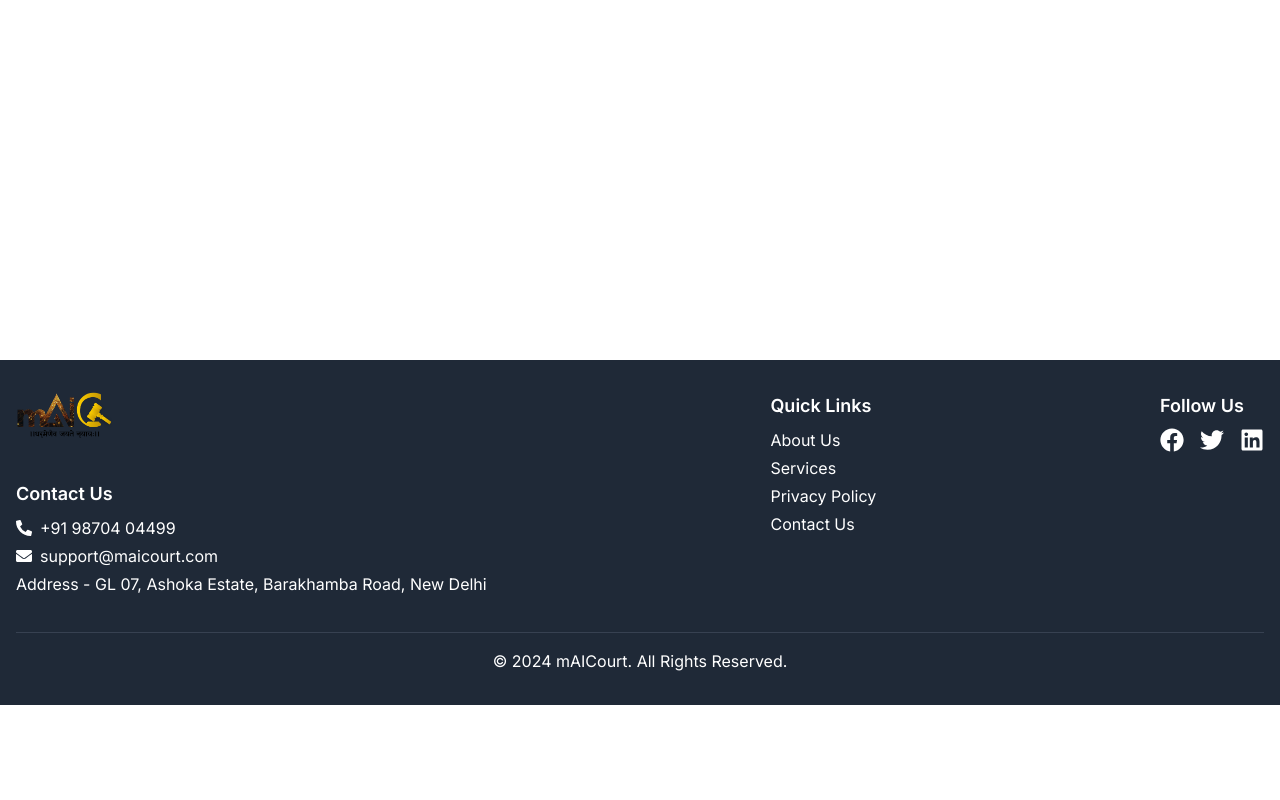
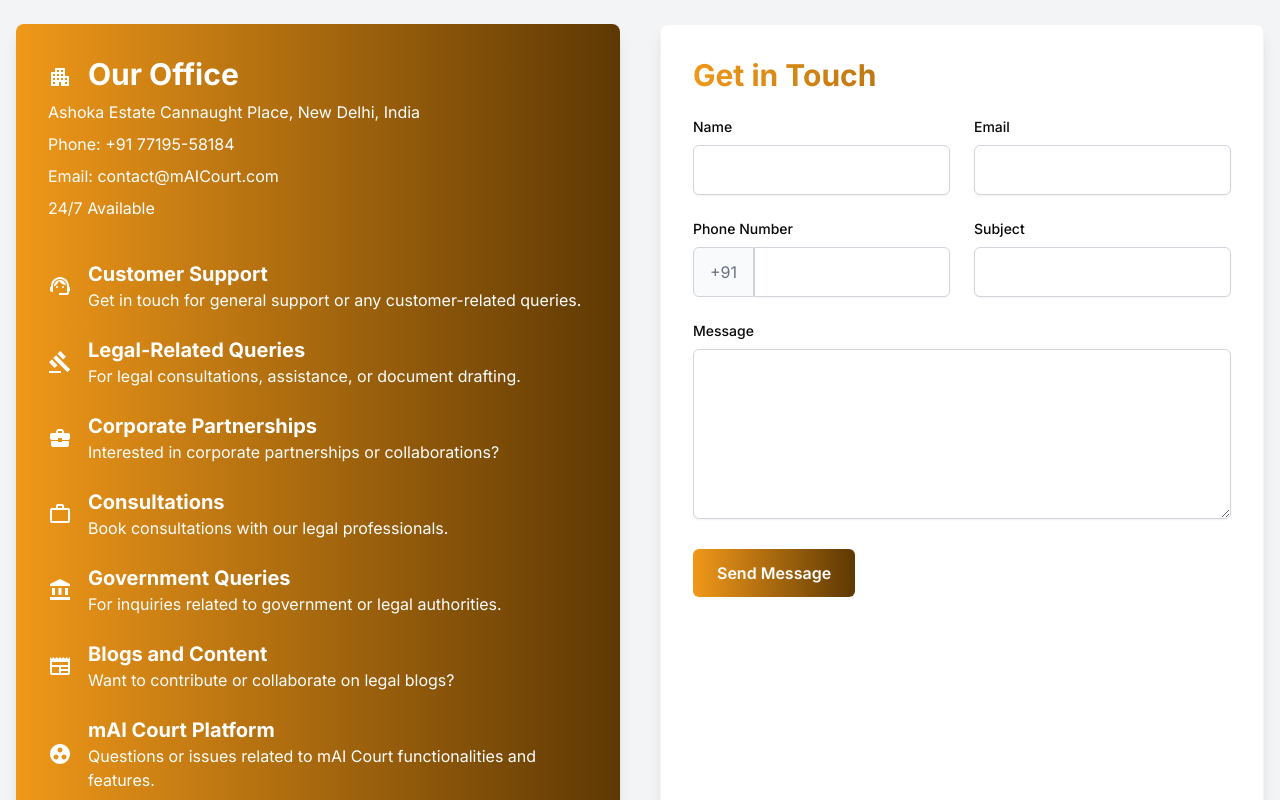
Before and after one commit to idcindia/mAI-Court, a Next.js app: page /contact in a window 1280 px wide. Before the commit this address had no page. Shown: the part 440-1240 px from the top of the page. Before the commit the page ends 1145 px from the top, so only its background shows below. Built offline with nearby package versions, Linux system fonts and the light colour scheme.

Commit message:
contact page full complete

```diff
--- a/src/app/about/Cardmission.js
+++ b/src/app/about/Cardmission.js
@@ -1,21 +1,16 @@
-
-
-const Cardmission =()=>{
-    return(
-        <div>
-
-        <div className="mx-12">
-        <div className="flex flex-col items-center lg:gap-10 lg:flex-row justify-between">
-            <div className="lg:my-24 flex lg:w-[40%]  flex-col lg:gap-5 gap-4 ">
-              <div className="flex items-center justify-center">
-              <h1 className="bg-gradient-to-r from-[#f89b1a]  to-[#af6907] bg-clip-text text-4xl font-semibold text-transparent lg:w-[70%] ">
+const Cardmission = () => {
+  return (
+    <div className="mx-12 py-16">
+      <div className="flex flex-col lg:flex-row lg:justify-between items-start gap-12 lg:gap-20">
+        {/* Mission Section */}
+        <div className="lg:w-1/2 space-y-6">
+          <h1 className="bg-gradient-to-r from-[#f89b1a] to-[#834e04] bg-clip-text text-4xl font-semibold text-transparent text-left">
             Our Mission
           </h1>
-              </div>
-              <h2 className="  bg-gradient-to-r from-[#F09819]  to-[#7e5b2b] bg-clip-text text-xl font-bold text-transparent">
+          <h2 className="bg-gradient-to-r from-[#F09819] to-[#7e5b2b] bg-clip-text text-xl font-bold text-transparent text-left">
             Justice prevails through righteousness alone.
           </h2>
-              <p className="text-base font-medium text-richblack-300 lg:w-[95%] text-left pl-10">
+          <p className="text-base font-medium text-richblack-300 text-left leading-relaxed lg:min-h-[200px]">
             Guided by this principle, our mission is to make justice accessible
             for everyone by providing affordable legal awareness and leveraging
             technology to empower individuals and communities. We are committed
@@ -25,30 +20,28 @@
             you at every stage of your legal journey, fostering a fair and just society for all.
           </p>
         </div>
-            <div className="lg:my-24 pt-5 flex lg:w-[40%] flex-col lg:gap-5 gap-4">
-            <div className="flex items-center justify-center">
-              <h1 className="bg-gradient-to-r from-[#f89b1a]  to-[#af6907] bg-clip-text text-4xl font-semibold text-transparent lg:w-[70%] ">
-                Our Vission
+
+        {/* Vision Section */}
+        <div className="lg:w-1/2 space-y-6">
+          <h1 className="bg-gradient-to-r from-[#f89b1a] to-[#834e04] bg-clip-text text-4xl font-semibold text-transparent text-left">
+            Our Vision
           </h1>
-              </div>
-              <h2 className="  bg-gradient-to-r from-[#F09819]  to-[#7e5b2b] bg-clip-text text-xl font-bold text-transparent">
+          <h2 className="bg-gradient-to-r from-[#F09819] to-[#7e5b2b] bg-clip-text text-xl font-bold text-transparent text-left">
             Justice prevails through righteousness alone.
           </h2>
-              <p className="text-base font-medium text-richblack-300 lg:w-[95%] text-left pl-10">
+          <p className="text-base font-medium text-richblack-300 text-left leading-relaxed lg:min-h-[200px]">
             Our vision is to create a world where every individual, regardless of their
             background, is empowered with the knowledge, tools, and support needed to
             seek and achieve justice. By harnessing the power of advanced AI technology
             and building a strong community of legal professionals, educators, and advocates,
-                we strive to democratize the legal system in India. Our mission is to make it more
+            we strive to democratize the legal system in India. Our vision is to make it more
             transparent, accessible, and equitable for all, ensuring that justice is not a
-                 privilege, but a right available to everyone. We believe in fostering a fair society
-                  where legal rights are understood and protected universally.
+            privilege, but a right available to everyone.
           </p>
         </div>
       </div>
     </div>
+  );
+};
 
-        </div>
-    )
-}
 export default Cardmission;
--- a/src/app/about/LearningGrid.js
+++ b/src/app/about/LearningGrid.js
@@ -19,7 +19,7 @@
     },
     {
       order: 2,
-      heading: "Benifit for Users",
+      heading: "Benefit for Users",
       description:
         "Affordable Access: Legal aid shouldn’t be a luxury. Our freemium model ensures that everyone can access basic legal services for free, with premium options available for more complex needs at just ₹1/day. ",
     },
@@ -31,7 +31,7 @@
     },
     {
       order: 4,
-      heading: `Flexible and Accessible"`,
+      heading: `Flexible and Accessible`,
       description:
         "Flexible and accessible services ensure that users can easily adapt to varying needs and access resources without barriers. By providing user-friendly solutions, we create opportunities for people to engage anytime, anywhere, regardless of limitations. ",
     },
--- a/src/app/about/page.js
+++ b/src/app/about/page.js
@@ -9,7 +9,7 @@
   return (
     <div className="flex flex-col items-center ">
       <div className=" flex flex-col items-center text-center">
-        <h1 className="mt-24 w-[15rem]  h-10 bg-yellow-500 text-white text-xl font-semibold pt-2 ">।। धर्मेणैव जयते न्यायः।।
+        <h1 className="mt-24 w-[15rem]  h-10 bg-gradient-to-r from-[#F09819] to-[#7e5b2b] text-white text-xl font-semibold pt-2 ">।। धर्मेणैव जयते न्यायः।।
         </h1>
         <div className="flex lg:flex-row w-[100%] mt-10 gap-10 flex-col  justify-center">
           <div className="w-[45%] ">
--- a/src/app/components/common/Navbar.js
+++ b/src/app/components/common/Navbar.js
@@ -2,13 +2,12 @@
 import Link from "next/link";
 import { useEffect, useState } from "react";
 import { AiOutlineMenu, AiOutlineClose } from "react-icons/ai";
-import { useDispatch, useSelector } from "react-redux";
-import { logout } from "../../Redux/Reducers/authSlice";
 
 const Navbar = () => {
     const [scrolled, setScrolled] = useState(false);
     const [isMenuOpen, setIsMenuOpen] = useState(false);
     const [activeSubmenu, setActiveSubmenu] = useState(null);
+
 
     const navItems = [
         {
@@ -32,9 +31,9 @@
             path: "/about",
             submenus: [
               { name: "Our Mission", path: "/about" },
-        { name: "Our Team", path: "/about#team" },
-        { name: "Careers", path: "/about#careers" },
-        { name: "Contact Us", path: "/about#contact" },
+              { name: "Our Vision", path: "/about" },
+              { name: "why mAICourt?", path: "/about#careers" },
+              { name: "Contact Us", path: "/contact" },
               { name: "Support", path: "/about#support" },
               { name: "FAQ", path: "/about#faq" },
               { name: "Customer Service", path: "/about#service" },
@@ -60,16 +59,15 @@
         return () => window.removeEventListener("scroll", handleScroll);
     }, []);
 
+
     const toggleSubmenu = (idx) => {
         setActiveSubmenu(activeSubmenu === idx ? null : idx); // Toggle the active submenu
     };
 
+
     return (
         <nav
-      className={`fixed top-0 w-full z-50 transition-all duration-300 ${
-        scrolled
-          ? "bg-white opacity-95 shadow-lg h-[5.5rem]"
-          : "bg-transparent h-20"
+            className={`fixed top-0 w-full z-50 transition-all duration-300 ${scrolled ? "bg-white opacity-95 shadow-lg h-[5.5rem]" : "bg-transparent h-20"
                 }`}
         >
             <div className="container mx-auto flex items-center justify-between px-6 py-1">
@@ -118,13 +116,13 @@
                                     <Link
                                         key={subIdx}
                                         href={
-                      typeof submenu === "object"
+                                            typeof submenu === 'object'
                                                 ? submenu.path
                                                 : `#${submenu.toLowerCase().replace(/\s+/g, "-")}`
                                         }
                                         className="block px-4 py-2 lg:text-gray-700 text-gray-300 hover:bg-gray-200"
                                     >
-                    {typeof submenu === "object" ? submenu.name : submenu}
+                                        {typeof submenu === 'object' ? submenu.name : submenu}
                                     </Link>
                                 ))}
                             </div>
@@ -133,7 +131,7 @@
 
                     {/* Premium Button */}
                     <li className="ml-5 -mt-[6px]">
-            <button className="bg-yellow-600 hover:bg-yellow-700 text-white font-semibold px-6 py-2 rounded-lg">
+                        <button className="bg-gradient-to-r from-[#F09819] to-[#7e5b2b] hover:bg-gradient-to-r hover:from-[#b96c00] hover:to-[#3f2706] text-white font-semibold px-6 py-2 rounded-lg">
                             Premium Services
                         </button>
                     </li>
@@ -142,8 +140,7 @@
 
             {/* Mobile Menu */}
             <div
-        className={`${
-          isMenuOpen ? "block" : "hidden"
+                className={`${isMenuOpen ? "block" : "hidden"
                     } md:hidden bg-white text-center absolute w-full z-50 py-6`}
             >
                 <ul className="space-y-6 text-lg font-semibold">
@@ -163,14 +160,13 @@
                                     {item.submenus.map((submenu, subIdx) => (
                                         <li key={subIdx}>
                                             <a
-                        href={`#${
-                          typeof submenu === "object"
+                                                href={`#${typeof submenu === 'object'
                                                     ? submenu.name.toLowerCase().replace(/\s+/g, "-")
                                                     : submenu.toLowerCase().replace(/\s+/g, "-")
                                                     }`}
                                                 className="block px-4 py-2 text-gray-800 hover:bg-gray-200"
                                             >
-                        {typeof submenu === "object" ? submenu.name : submenu}
+                                                {typeof submenu === 'object' ? submenu.name : submenu}
                                             </a>
                                         </li>
                                     ))}
@@ -187,7 +183,7 @@
                 </ul>
             </div>
         </nav>
-  );
-};
+    )
+}
 
 export default Navbar;
--- a/src/app/components/common/Testimonial.js
+++ b/src/app/components/common/Testimonial.js
@@ -30,7 +30,7 @@
 const Testimonial = () => {
     return (
         <div className="bg-white py-10 px-10">
-            <h2 className="text-center text-4xl underline font-bold text-yellow-500 mb-6">Testimonials</h2>
+            <h2 className="text-center text-4xl  font-bold bg-gradient-to-r from-[#f89b1a] to-[#834e04] bg-clip-text  text-transparent mb-6">Testimonials</h2>
             <div className="flex justify-center space-x-4">
                 {testimonials.map((testimonial, index) => (
                     <div key={index} className="border border-yellow-400 rounded-md p-6 shadow-lg max-w-sm text-center">
--- /dev/null
+++ b/src/app/contact/page.js
@@ -0,0 +1,142 @@
+import ApartmentIcon from '@mui/icons-material/Apartment';
+import SupportAgentIcon from '@mui/icons-material/SupportAgent';
+import LegalIcon from '@mui/icons-material/Gavel';
+import BusinessCenterIcon from '@mui/icons-material/BusinessCenter';
+import WorkOutlineIcon from '@mui/icons-material/WorkOutline';
+import AccountBalanceIcon from '@mui/icons-material/AccountBalance';
+import NewspaperIcon from '@mui/icons-material/Newspaper';
+import GroupWorkIcon from '@mui/icons-material/GroupWork';
+
+const Contact = () => {
+  return (
+    <div>
+      {/* Hero Section */}
+      <section className="relative h-[400px] bg-cover bg-center" style={{ backgroundImage: 'url(/Assests/law3.jpeg)' }}>
+        <div className="absolute inset-0 bg-black opacity-50"></div>
+        <div className="relative z-10 flex flex-col items-center justify-center h-full text-center text-white">
+          <h1 className="text-5xl font-bold bg-gradient-to-r from-[#F09819] to-[#f5c686] bg-clip-text text-transparent">Contact Us</h1>
+          <p className="mt-4 text-xl text-slate-100">Explore our Services: Discover how mAI Court can assist you with legal aid, educational resources, and more. <br />
+          Have questions? Our support team is here to help you 24/7.</p>
+        </div>
+      </section>
+
+      {/* Contact Form Section */}
+      <section className="py-16 bg-gray-100">
+        <div className="container mx-auto px-4">
+          <div className="flex flex-col lg:flex-row gap-10">
+           {/* Office Information */}
+           <div className="lg:w-1/2 bg-gradient-to-r from-[#F09819] to-[#5e3803] text-white p-8 rounded-lg shadow-lg flex flex-col gap-y-10">
+
+              <div>
+                <h2 className="text-3xl font-bold mb-2"><ApartmentIcon className="text-white text-5xl mr-4" />Our Office</h2>
+                <p className="text-base mb-2">Ashoka Estate Cannaught Place, New Delhi, India</p>
+                <p className="text-base mb-2">Phone: +91 77195-58184</p>
+                <p className="text-base mb-2">Email: contact@mAICourt.com</p>
+                <p className="text-base">24/7 Available</p>
+              </div>
+
+              {/* Inquiry Sections */}
+              <div className="space-y-6">
+                <div className="flex flex-row items-center">
+                  <SupportAgentIcon className="text-white text-3xl mr-4" />
+                  <div>
+                    <h3 className="text-xl font-bold">Customer Support</h3>
+                    <p>Get in touch for general support or any customer-related queries.</p>
+                  </div>
+                </div>
+
+                <div className="flex flex-row items-center">
+                  <LegalIcon className="text-white text-3xl mr-4" />
+                  <div>
+                    <h3 className="text-xl font-bold">Legal-Related Queries</h3>
+                    <p>For legal consultations, assistance, or document drafting.</p>
+                  </div>
+                </div>
+
+                <div className="flex flex-row items-center">
+                  <BusinessCenterIcon className="text-white text-3xl mr-4" />
+                  <div>
+                    <h3 className="text-xl font-bold">Corporate Partnerships</h3>
+                    <p>Interested in corporate partnerships or collaborations?</p>
+                  </div>
+                </div>
+
+                <div className="flex flex-row items-center">
+                  <WorkOutlineIcon className="text-white text-3xl mr-4" />
+                  <div>
+                    <h3 className="text-xl font-bold">Consultations</h3>
+                    <p>Book consultations with our legal professionals.</p>
+                  </div>
+                </div>
+
+                <div className="flex flex-row items-center">
+                  <AccountBalanceIcon className="text-white text-3xl mr-4" />
+                  <div>
+                    <h3 className="text-xl font-bold">Government Queries</h3>
+                    <p>For inquiries related to government or legal authorities.</p>
+                  </div>
+                </div>
+
+                <div className="flex flex-row items-center">
+                  <NewspaperIcon className="text-white text-3xl mr-4" />
+                  <div>
+                    <h3 className="text-xl font-bold">Blogs and Content</h3>
+                    <p>Want to contribute or collaborate on legal blogs?</p>
+                  </div>
+                </div>
+
+                <div className="flex flex-row items-center">
+                  <GroupWorkIcon className="text-white text-3xl mr-4" />
+                  <div>
+                    <h3 className="text-xl font-bold">mAI Court Platform</h3>
+                    <p>Questions or issues related to mAI Court functionalities and features.</p>
+                  </div>
+                </div>
+              </div>
+            </div>
+
+            {/* Contact Form */}
+            <div className="lg:w-1/2 bg-white p-8 rounded-lg shadow-lg border border-gray-100 ">
+              <h2 className="text-3xl font-bold mb-6 bg-gradient-to-r from-[#F09819] to-[#5e3803] bg-clip-text text-transparent">Get in Touch</h2>
+              <form className="space-y-6">
+                <div className="flex flex-col lg:flex-row gap-6">
+                  <div className="w-full">
+                    <label htmlFor="name" className="block text-sm font-medium mb-2">Name</label>
+                    <input id="name" type="text" className="w-full px-4 py-3 border border-gray-300 rounded-md shadow-sm focus:outline-none focus:ring-2 focus:ring-[#F09819] transition duration-200" />
+                  </div>
+                  <div className="w-full">
+                    <label htmlFor="email" className="block text-sm font-medium mb-2">Email</label>
+                    <input id="email" type="email" className="w-full px-4 py-3 border border-gray-300 rounded-md shadow-sm focus:outline-none focus:ring-2 focus:ring-[#F09819] transition duration-200" />
+                  </div>
+                </div>
+                <div className="flex flex-col lg:flex-row gap-6">
+                  <div className="w-full">
+                    <label htmlFor="phone" className="block text-sm font-medium mb-2">Phone Number</label>
+                    <div className="flex">
+                      <span className="px-4 py-3 border border-gray-300 bg-gray-50 rounded-l-md text-gray-500">+91</span>
+                      <input id="phone" type="text" className="w-full px-4 py-3 border border-gray-300 rounded-r-md shadow-sm focus:outline-none focus:ring-2 focus:ring-[#F09819] transition duration-200" />
+                    </div>
+                  </div>
+                  <div className="w-full">
+                    <label htmlFor="subject" className="block text-sm font-medium mb-2">Subject</label>
+                    <input id="subject" type="text" className="w-full px-4 py-3 border border-gray-300 rounded-md shadow-sm focus:outline-none focus:ring-2 focus:ring-[#F09819] transition duration-200" />
+                  </div>
+                </div>
+                <div>
+                  <label htmlFor="message" className="block text-sm font-medium mb-2">Message</label>
+                  <textarea id="message" rows="6" className="w-full px-4 py-3 border border-gray-300 rounded-md shadow-sm focus:outline-none focus:ring-2 focus:[#F09819] transition duration-200"></textarea>
+                </div>
+                <button type="submit" className="px-6 py-3 bg-gradient-to-r from-[#F09819] to-[#5e3803] text-white font-semibold rounded-md hover:bg-[#F09819] transition duration-200">Send Message</button>
+              </form>
+            </div>
+          </div>
+        </div>
+      </section>
+
+      {/* How It Works Section */}
+      {/* Same as in your original structure */}
+    </div>
+  );
+};
+
+export default Contact;
```
Also changed, not shown: src/app/contact/Contact.js (deleted). Lines whose indentation alone changed are shown as unchanged.
